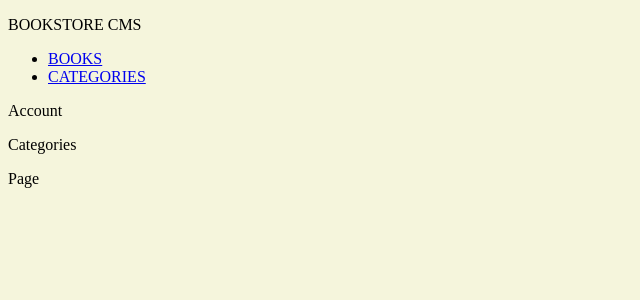
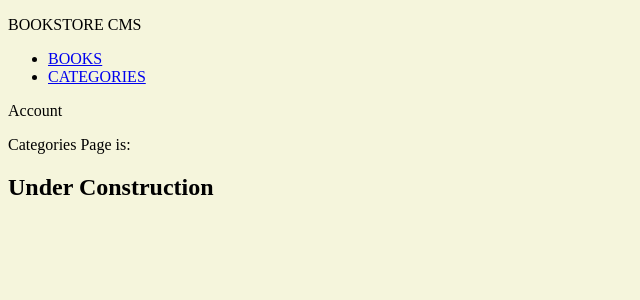
Before and after one commit to geekelo/bookstore-cms, a React (Create React App) app: page /categories in a window 1280 px wide. Shown: the top 300 px of the page, without its empty margins (0-640 px from the left). Built offline with nearby package versions, Linux system fonts and the light colour scheme.

Commit message:
Define slice of state for categories

```diff
--- a/src/components/categories.js
+++ b/src/components/categories.js
@@ -1,8 +1,16 @@
+import { useSelector, useDispatch } from 'react-redux';
+import { checkCategories } from './redux/categories/categories';
+
 function Categories() {
+  const dispatch = useDispatch();
+
+  dispatch(checkCategories());
+  const pageStatus = useSelector((state) => state.categories.text);
+
   return (
     <div>
-      <p>Categories</p>
-      <p>Page</p>
+      <p>Categories Page is:</p>
+      <h2>{ pageStatus }</h2>
     </div>
   );
 }
--- /dev/null
+++ b/src/components/redux/categories/categories.js
@@ -0,0 +1,27 @@
+import { createSlice } from '@reduxjs/toolkit';
+
+const initialState = {
+  value: [],
+  text: '',
+};
+
+const categoriesSlice = createSlice(
+  {
+    name: 'categories',
+    initialState,
+    reducers: {
+      checkCategories: (state) => {
+        if (state.value.length === 0) {
+          return {
+            ...state,
+            text: 'Under Construction',
+          };
+        }
+        return state;
+      },
+    },
+  },
+);
+
+export const { checkCategories } = categoriesSlice.actions;
+export default categoriesSlice.reducer;
--- a/src/components/redux/store.js
+++ b/src/components/redux/store.js
@@ -1,8 +1,12 @@
 import { configureStore } from '@reduxjs/toolkit';
 import bookSlice from './books/books';
+import categoriesSlice from './categories/categories';
 
 const store = configureStore({
-  reducer: { book: bookSlice },
+  reducer: {
+    book: bookSlice,
+    categories: categoriesSlice,
+  },
 });
 
 export default store;
```
